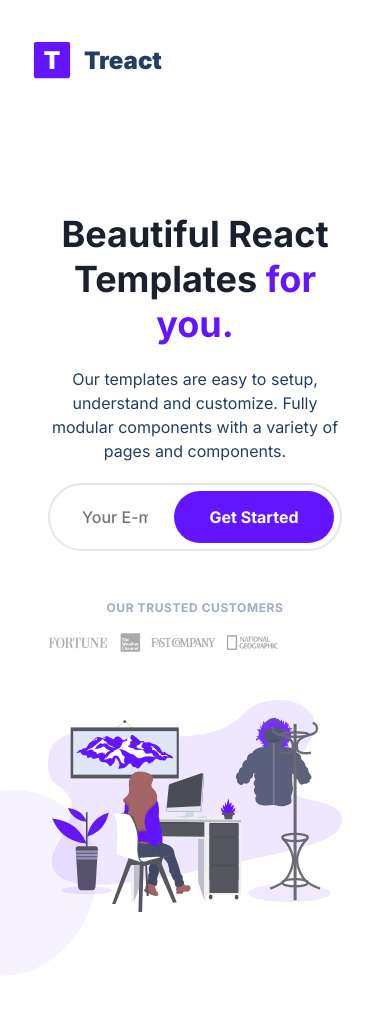
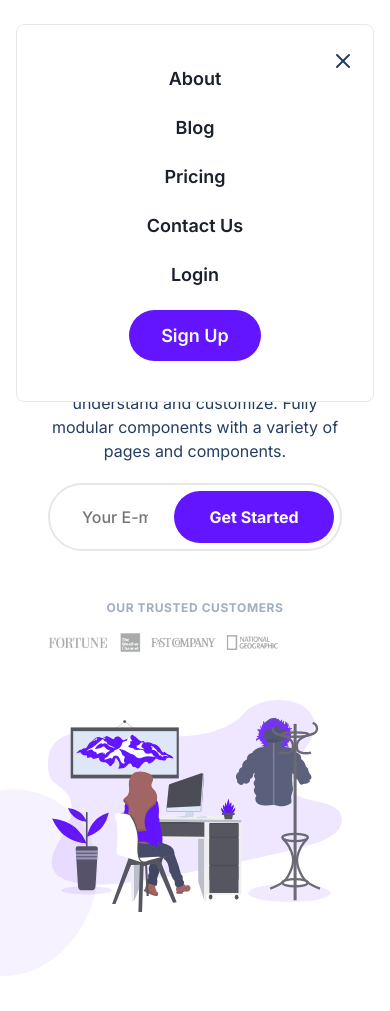
Before and after one commit to Neoli-Bellance/T-React, a plain HTML site: page index.html in a window 390 px wide. Shown: the top 1011 px of the page. Drawn offline with Linux system fonts and the light colour scheme.

Commit message:
adding menu bar and making responsive

```diff
--- a/index.html
+++ b/index.html
@@ -8,7 +8,7 @@
     <link rel="stylesheet" href="https://pro.fontawesome.com/releases/v5.10.0/css/all.css" integrity="sha384-AYmEC3Yw5cVb3ZcuHtOA93w35dYTsvhLPVnYs9eStHfGJvOvKxVfELGroGkvsg+p" crossorigin="anonymous">
     <script src="script.js"></script>
 </head>
-<body>
+<body class="menu--open">
     <section id="navigation">
 
         <nav>
@@ -58,6 +58,13 @@
 </li>
 </ul>
 </div>
+<button class="btn__menu" onclick="openMenu()">
+    <svg xmlns="http://www.w3.org/2000/svg" width="24" height="24" viewBox="0 0 24 24" fill="none" stroke="currentColor" stroke-width="2" stroke-linecap="round" stroke-linejoin="round" class="btn__menu--svg">
+        <line x1="3" y1="12" x2="21" y2="12"></line>
+        <line x1="3" y1="6" x2="21" y2="6"></line>
+        <line x1="3" y1="18" x2="21" y2="18"></line>
+    </svg>
+</button>
 </div>
 </nav>
 </div>
--- a/styles.css
+++ b/styles.css
@@ -190,18 +190,6 @@ nav {
   transition: all 300ms ease;
 }
 
-.btn__menu--close {
-  position: fixed;
-  top: 24px;
-  right: 18px;
-}
-
-.btn__menu {
-  display: none;
-  background: transparent;
-  border: none;
-  transition: all 300ms ease;
-}
 .modal__links {
   width: 100%;
   height: 100%;
@@ -228,6 +216,46 @@ nav {
   border: none;
 }
 
+.btn__menu {
+  display: none;
+  background: transparent;
+  border: none;
+  transition: all 300ms ease;
+}
+
+
+.menu--open .modal {
+  visibility: visible;
+  opacity: 1;
+  transform: translateX(0);
+}
+
+.btn__menu {
+  display: none;
+  background: transparent;
+  border-width: initial;
+  border-style: none;
+  border-color: initial;
+  border-image: initial;
+  transition: 300ms;
+}
+
+.btn__menu--close {
+  position: fixed;
+  top: 24px;
+  right: 18px;
+}
+
+
+svg {
+  width: 24;
+  height: 24;
+  fill: none;
+  stroke: currentcolor;
+  stroke-width: 2;
+  stroke-linecap: round;
+  stroke-linejoin: round;
+}
 
 /* LANDING */
 
@@ -317,6 +345,7 @@ p {
 
 button {
   cursor: pointer;
+  border: none;
 }
 
 .react-template__customers--title {
@@ -926,10 +955,7 @@ img {
   transition: all 300ms;
 }
 
-button {
-  cursor: pointer;
-  border: none;
-}
+
 
 .divider {
   width: 1px;
```
